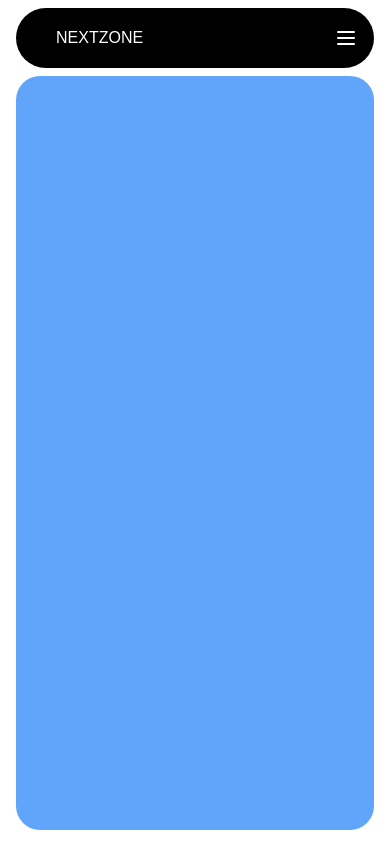
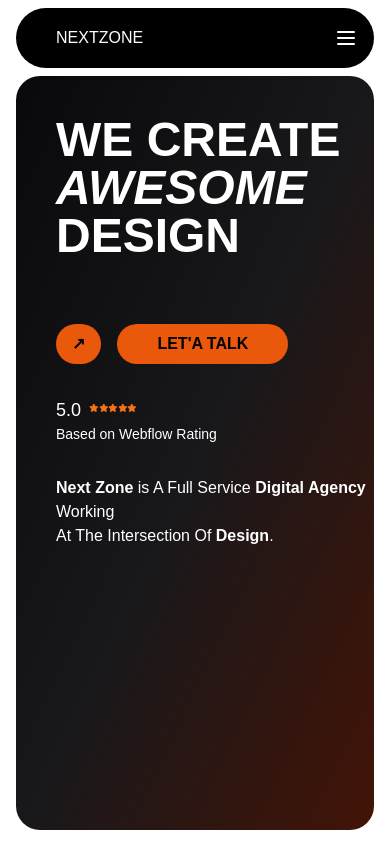
Before and after one commit to PriyanshuGo/agency-landing-pageUI, a Next.js app: page / in a window 390 px wide. Built offline with nearby package versions, Linux system fonts and the light colour scheme.

Commit message:
all screen responsive design completed mainly sm and lg and at md just margin & padding.

```diff
--- a/src/components/HeroSection.js
+++ b/src/components/HeroSection.js
@@ -1,8 +1,36 @@
+import { Star } from 'lucide-react';
 
 function HeroSection() {
   return (
-    <div className="h-[calc(100vh-90px)] bg-blue-400 rounded-3xl mx-4 ">
-
+    <div className="h-[calc(100vh-90px)] bg-gradient-to-br from-zinc-950 via-zinc-900 to-orange-950 rounded-3xl mx-4 flex flex-col box-border text-white overflow-auto">
+      <div>
+        <h1 className="color-white font-extrabold ml-10 mt-10 text-5xl space-y-0 sm:mt-16 sm:text-6xl md:ml-16 lg:text-8xl lg:ml-20 lg:mt-20">
+          <span>WE CREATE</span>  <br />
+          <span className='italic'>AWESOME</span>    <br />
+          <span>DESIGN</span>
+        </h1>
+      </div>
+      <div className="flex flex-col ml-10 mt-16 space-y-8 sm:m-15 sm:mt-15 sm:space-y-6 sm:text-lg md:space-x-6 md:ml-16 lg:flex-row lg:items-end lg:mt-20 lg:ml-20 lg:space-x-12">
+        <div className="space-x-4">
+          <button className="rounded-full bg-orange-600 font-bold p-2 px-4  text-black lg:p-3 lg:px-5 ">↗</button>
+          <button className="rounded-full bg-orange-600 font-bold p-2 px-10 text-black lg:p-4 lg:px-8 lg:text-sm">LET'A TALK</button>
+        </div>
+        <div>
+          <div className='flex space-x-2 space-y-0 h-7'>
+            <span className='text-lg'>5.0</span>
+            <div className='flex text-orange-500 size-12 items-start m-0'>
+              {[...Array(5)].map((_, index) => (
+                <Star key={index} className='fill-current' />
+              ))}
+            </div>
+          </div>
+          <span className='text-sm text-white mt-0 flex items-start'>Based on Webflow Rating</span>
+        </div>
+        <div>
+          <span><span className='font-bold'>Next Zone</span> is  A Full Service <span className='font-bold'>Digital Agency</span> Working</span> <br />
+          <span>At The Intersection Of <span className='font-bold'>Design</span>.</span>
+        </div>
+      </div>
     </div>
   )
 }
--- a/src/components/Navbar.js
+++ b/src/components/Navbar.js
@@ -48,7 +48,7 @@ function Navbar() {
             </nav>
 
             {/* Mobile DropDown */}
-            <div className={`absolute left-0 right-0 bg-zinc-800 font-thin text-white rounded-2xl mx-4 flex flex-col justify-around ${isOpen ? " py-6 opacity-100 z-40" : "opacity-0 invisible"} transition-all duration-300 ease-in-out lg:hidden`}>
+            <div className={`absolute left-0 right-0 bg-black font-thin text-white rounded-2xl mx-4 flex flex-col justify-around ${isOpen ? " py-6 opacity-100 z-40" : "opacity-0 invisible"} transition-all duration-300 ease-in-out lg:hidden`}>
                 <ul className={`nav-links ${isOpen ? "block space-y-4 mx-8 my text-lg font-semibold" : "hidden"}`}>
                     {navLinks.map((el, index) => (
                         <li key={index}>
```
